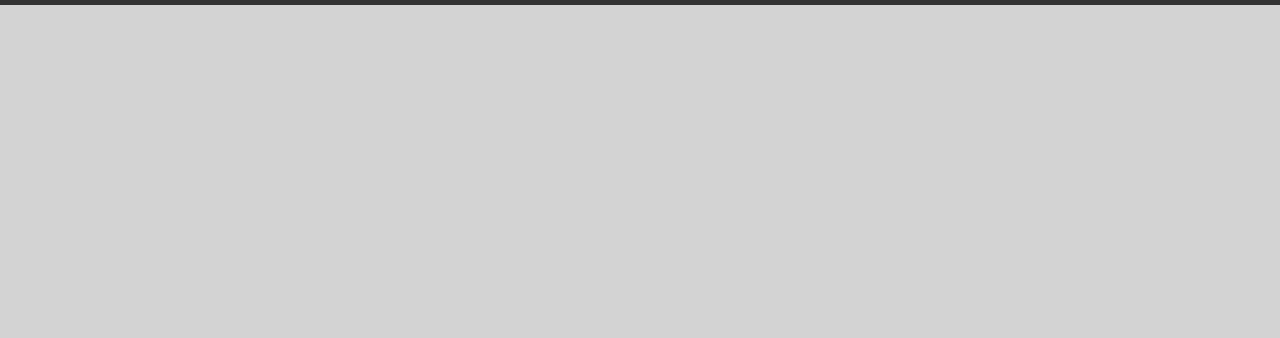
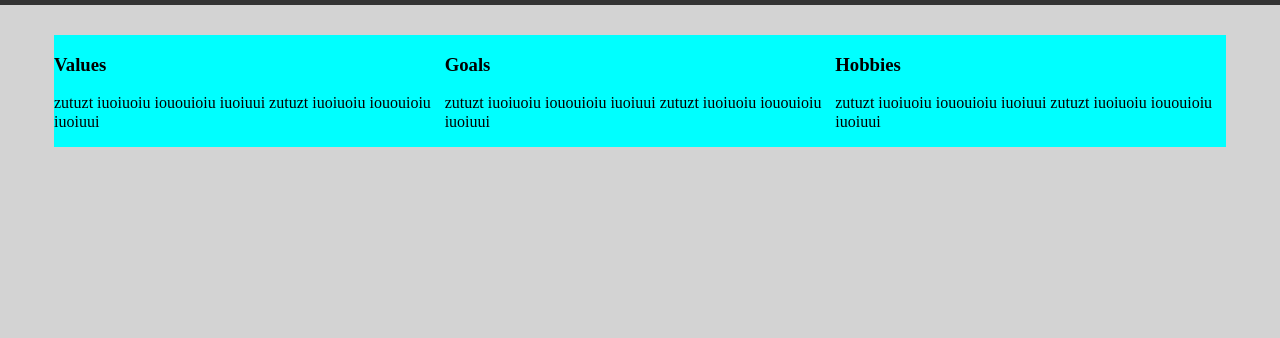
Before and after one commit to reguiegyounes/Tamplate-01-HTML-CSS, a plain HTML site: page index.html in a window 1280 px wide. Shown: the part 662-1000 px from the top of the page. Drawn offline with Linux system fonts and the light colour scheme.

Commit message:
commit features

```diff
--- a/css/style.css
+++ b/css/style.css
@@ -35,3 +35,16 @@ body{
 }
 
 /*End header*/
+
+
+/*Start features*/
+.features{
+    padding-top: 30px;
+    padding-bottom: 30px;
+}
+.features .feat{
+    float: left;
+    width: 33.33%;
+    background-color: aqua;
+}
+/*End features*/
--- a/index.html
+++ b/index.html
@@ -31,6 +31,25 @@
         </div>
         <!-- End header -->
 
+        <!-- Start features -->
+        <div class="features">
+            <div class="container">
+                <div class="feat">
+                    <h3>Values</h3>
+                    <p>zutuzt iuoiuoiu iououioiu iuoiuui zutuzt iuoiuoiu iououioiu iuoiuui</p>
+                </div>
+                <div class="feat">
+                    <h3>Goals</h3>
+                    <p>zutuzt iuoiuoiu iououioiu iuoiuui zutuzt iuoiuoiu iououioiu iuoiuui</p>
+                </div>
+                <div class="feat">
+                    <h3>Hobbies</h3>
+                    <p>zutuzt iuoiuoiu iououioiu iuoiuui zutuzt iuoiuoiu iououioiu iuoiuui</p>
+                </div>
+            </div>
+        </div>
+        <!-- End features -->
+
 
     </body>
 </html>
```
